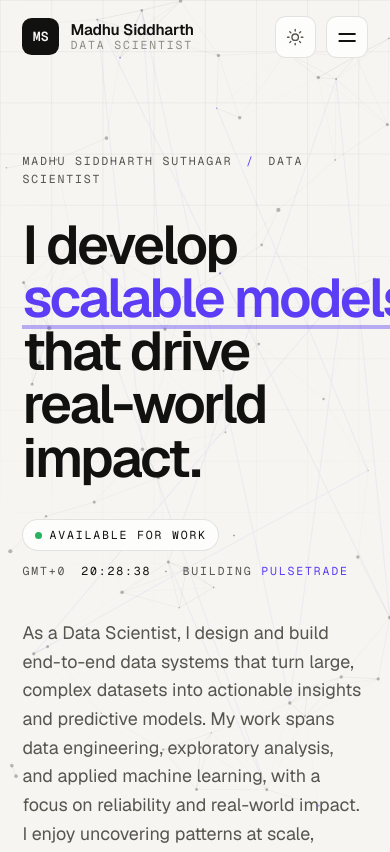
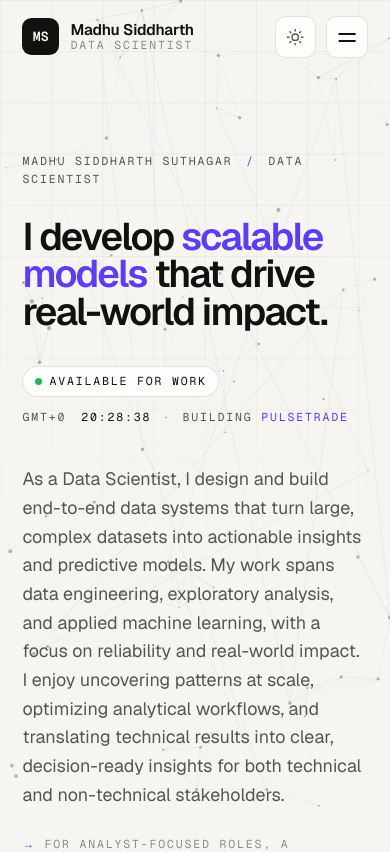
Before and after one commit to madhusiddharths/Portfolio, a Next.js app: page / in a window 390 px wide. Shown: the top 852 px of the page. Built offline with nearby package versions, Linux system fonts and the light colour scheme.

Commit message:
fixed movile horizontal overflow in hero headling

```diff
--- a/app/globals.css
+++ b/app/globals.css
@@ -128,6 +128,10 @@ html {
   -webkit-text-size-adjust: 100%;
   scroll-behavior: smooth;
   scroll-padding-top: 8rem;
+  /* Contain any horizontal overflow at the root so mobile can't pan sideways.
+     `clip` (not `hidden`) avoids creating a scroll container, so it leaves the
+     sticky TOC / metadata rails on case-study pages working. */
+  overflow-x: clip;
 }
 
 body {
--- a/app/instrument.css
+++ b/app/instrument.css
@@ -1284,6 +1284,16 @@ main {
 }
 
 @media (max-width: 680px) {
+  /* The display floor (3.4rem) is oversized for phones, and the accent phrase
+     "scalable models" is nowrap — together they overran narrow viewports and
+     clipped the last letter. Scale the headline to the viewport and let the
+     phrase wrap as a fallback so it can never overflow. */
+  .hero-headline {
+    font-size: clamp(2.4rem, 9vw, 3.4rem);
+  }
+  .hero-mark {
+    white-space: normal;
+  }
   .hero-metrics {
     grid-template-columns: repeat(2, 1fr);
     gap: 1.8rem 1.2rem;
```
